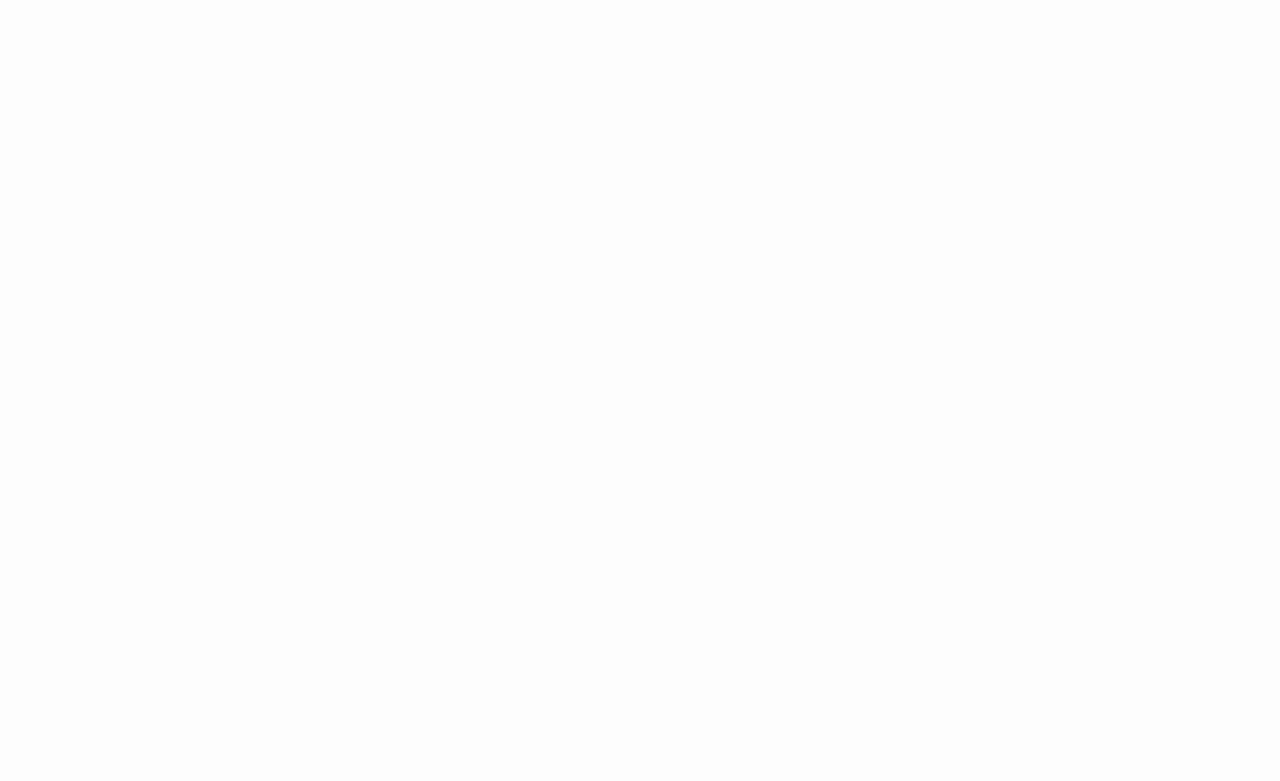
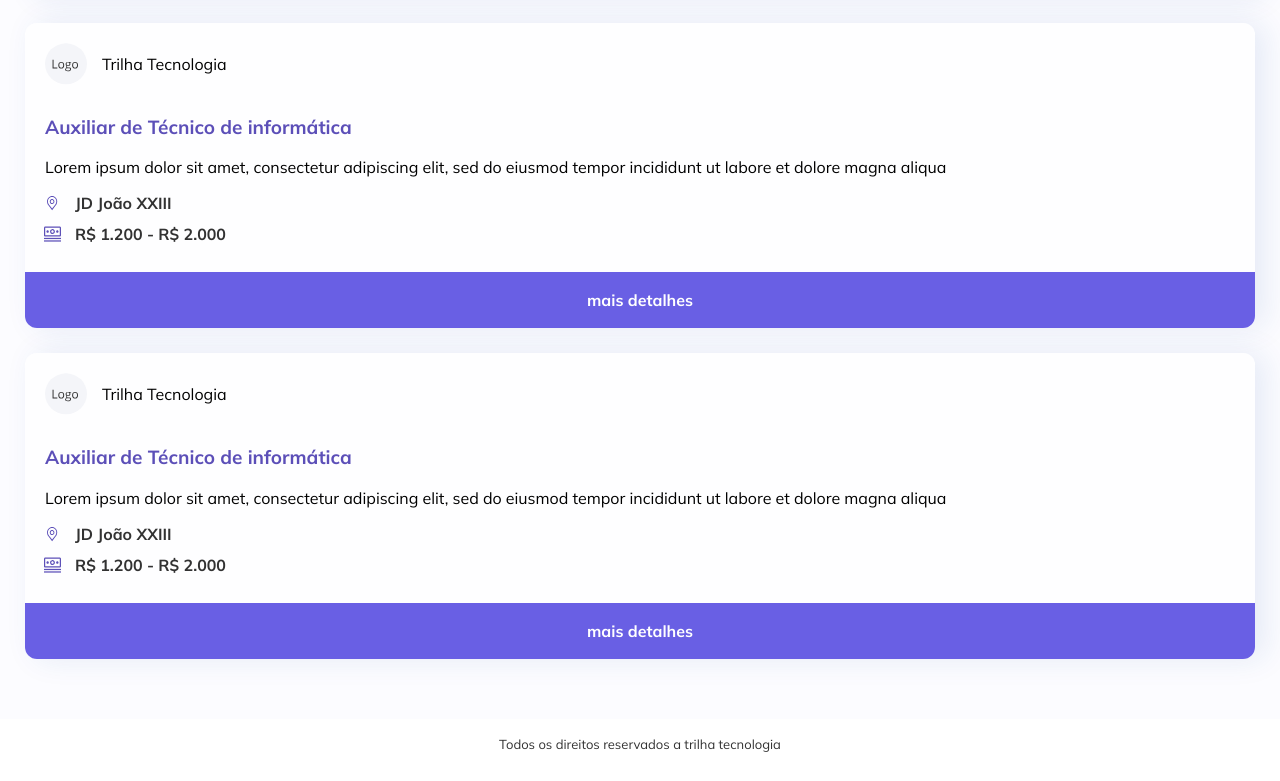
Before and after one commit to Batcleta/app-curriculos-react2.0, a React (Create React App) app: page / in a window 1280 px wide. Shown: the part 799-1580 px from the top of the page. Built offline with nearby package versions, Linux system fonts and the light colour scheme.

Commit message:
implementando cards e footer
implementação do mockup dos cards, pronto para puxar as informações da api

```diff
--- /dev/null
+++ b/src/components/Card.jsx
@@ -0,0 +1,110 @@
+import React from "react";
+import styled from "styled-components";
+// Styles
+import { themes } from "../globalstyles/ColorStyles";
+// Context
+import { useVagas } from "../context/VagasContext";
+// icons
+import LogoIcon from "../assets/images/company-temp-logo.svg";
+import LocationIcon from "../assets/images/location-icon.svg";
+import MoneyIcon from "../assets/images/money-icon.svg";
+
+const Card = () => {
+  const { vagasDetails, setVagasDetails } = useVagas();
+
+  const maisDetalhes = () => {
+    setVagasDetails(!vagasDetails);
+    //passar as informações da vaga
+  };
+
+  return (
+    <CardWrapper>
+      <CompanyInfo>
+        <img src={LogoIcon} alt="Logo Trilhatecnologia" />
+        <CompanyName>Trilha Tecnologia</CompanyName>
+      </CompanyInfo>
+      <JobInfo>
+        <JobTitle>Auxiliar de Técnico de informática</JobTitle>
+        <JobDescription>
+          Lorem ipsum dolor sit amet, consectetur adipiscing elit, sed do
+          eiusmod tempor incididunt ut labore et dolore magna aliqua
+        </JobDescription>
+        <JobList>
+          <div>
+            <img src={LocationIcon} alt="Location icon" />
+            JD João XXIII
+          </div>
+          <div>
+            <img src={MoneyIcon} alt="Money icon" />
+            R$ 1.200 - R$ 2.000
+          </div>
+        </JobList>
+      </JobInfo>
+      <NextButton onClick={() => maisDetalhes()}>mais detalhes</NextButton>
+    </CardWrapper>
+  );
+};
+
+export default Card;
+
+const CardWrapper = styled.div`
+  display: grid;
+  gap: 30px;
+  background: rgba(255, 255, 255, 0.8);
+  box-shadow: 10px 0px 30px rgba(34, 79, 169, 0.1);
+  border-radius: 12px;
+`;
+
+const CompanyInfo = styled.div`
+  display: flex;
+  gap: 15px;
+  align-items: center;
+  padding: 20px 20px 0px;
+`;
+const CompanyName = styled.div``;
+
+const JobInfo = styled.div`
+  display: grid;
+  gap: 20px;
+  padding: 0px 20px;
+`;
+const JobTitle = styled.h2`
+  font-size: 19px;
+  font-weight: bold;
+  line-height: 130%;
+  color: #5c4fb8;
+`;
+const JobDescription = styled.p``;
+
+const JobList = styled.div`
+  display: grid;
+  gap: 15px;
+
+  > div {
+    display: grid;
+    grid-template-columns: 15px auto;
+    gap: 15px;
+
+    font-weight: bold;
+    color: #323232;
+
+    img {
+      display: grid;
+      justify-self: center;
+      height: 16px;
+    }
+  }
+`;
+
+const NextButton = styled.div`
+  display: block;
+  text-align: center;
+  padding: 20px 0;
+
+  cursor: pointer;
+  border-radius: 0px 0px 12px 12px;
+
+  background: ${themes.light.mainColor};
+  font-weight: bold;
+  color: white;
+`;
--- a/src/components/templates/Footer.jsx
+++ b/src/components/templates/Footer.jsx
@@ -2,11 +2,23 @@
 import styled from "styled-components";
 
 const Footer = () => {
-  return <FooterWrapper> Footer</FooterWrapper>;
+  return (
+    <FooterWrapper>
+      Todos os direitos reservados a trilha tecnologia{" "}
+    </FooterWrapper>
+  );
 };
 
 export default Footer;
 
 const FooterWrapper = styled.div`
+  display: grid;
   grid-area: footer;
+  align-items: center;
+  justify-content: center;
+
+  font-size: 13px;
+  color: #323232;
+
+  background: white;
 `;
--- a/src/components/templates/Main.jsx
+++ b/src/components/templates/Main.jsx
@@ -1,13 +1,13 @@
 import React from "react";
 import styled from "styled-components";
 
-const Main = () => {
-  return <MainWrapper> Main</MainWrapper>;
+const Main = ({ children }) => {
+  return <MainWrapper>{children}</MainWrapper>;
 };
 
 export default Main;
 
 const MainWrapper = styled.div`
   grid-area: main;
-  height: 2000px;
+  /* height: 2000px; */
 `;
--- a/src/pages/VagasLayout.jsx
+++ b/src/pages/VagasLayout.jsx
@@ -9,12 +9,13 @@
 import { Container, H1, MediumText } from "../globalstyles/GlobalStyles";
 // images
 import searchIcon from "../assets/images/search-icon.svg";
+import Card from "../components/Card";
 
 const VagasLayout = () => {
   return (
     <LayoutWrapper>
       <Header>
-        <ContentWrapper>
+        <HeaderContent>
           <TextWrapper>
             <Title>Learn the best tools and platforms</Title>
             <Description>
@@ -30,9 +31,18 @@
 
           {/* Tentar colocar um icone de reset */}
           <FilterReset>Resetar pesquisa</FilterReset>
-        </ContentWrapper>
+        </HeaderContent>
       </Header>
-      <Main></Main>
+      <Main>
+        <MainContent>
+          <VagasInfo>6 vagas encontradas</VagasInfo>
+          <CardsWrapper>
+            <Card />
+            <Card />
+            <Card />
+          </CardsWrapper>
+        </MainContent>
+      </Main>
       <Footer></Footer>
     </LayoutWrapper>
   );
@@ -58,13 +68,11 @@
     grid-template-rows: 300px auto 50px;
   }
 `;
-
-const ContentWrapper = styled(Container)`
+const HeaderContent = styled(Container)`
   display: grid;
   gap: 30px;
   align-content: center;
 `;
-
 const TextWrapper = styled.div`
   display: grid;
   gap: 15px;
@@ -73,15 +81,12 @@
     gap: 10px;
   }
 `;
-
 const Title = styled(H1)`
   color: white;
 `;
-
 const Description = styled(MediumText)`
   color: white;
 `;
-
 const SearchWrapper = styled.div`
   position: relative;
   display: grid;
@@ -111,9 +116,28 @@
     }
   }
 `;
-
 const FilterReset = styled.p`
   color: white;
   font-weight: bold;
   cursor: pointer;
 `;
+
+// main
+const MainContent = styled(Container)`
+  display: grid;
+  gap: 25px;
+`;
+const VagasInfo = styled.div``;
+
+const CardsWrapper = styled.div`
+  display: grid;
+  gap: 25px;
+  grid-template-rows: repeat(3, auto);
+  padding-bottom: 50px;
+
+  @media (min-width: 1360px) {
+    row-gap: 40px;
+    grid-template-rows: auto;
+    grid-template-columns: repeat(3, auto);
+  }
+`;
```
